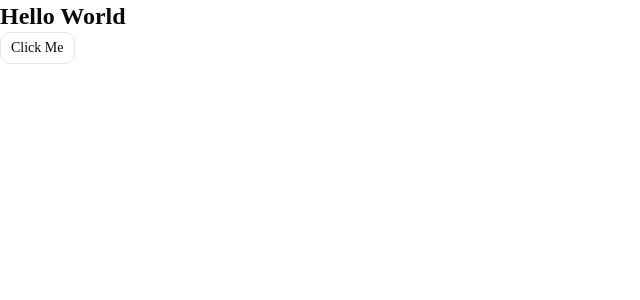
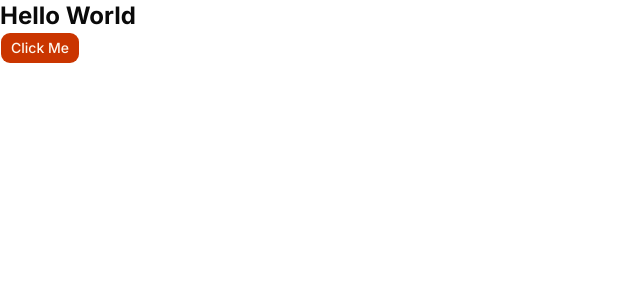
Before and after one commit to saudjavaid2003/woap-ui, a Next.js app: page / in a window 1280 px wide. Shown: the top 300 px of the page, without its empty margins (0-640 px from the left). Built offline with nearby package versions, Linux system fonts and the light colour scheme.

Commit message:
feat: initial commit

```diff
--- a/src/app/globals.css
+++ b/src/app/globals.css
@@ -49,16 +49,14 @@
 }
 
 :root {
-  --background: oklch(1 0 0);
-  --foreground: oklch(0.145 0 0);
   --card: oklch(1 0 0);
   --card-foreground: oklch(0.145 0 0);
   --popover: oklch(1 0 0);
   --popover-foreground: oklch(0.145 0 0);
-  --primary: oklch(0.205 0 0);
-  --primary-foreground: oklch(0.985 0 0);
-  --secondary: oklch(0.97 0 0);
-  --secondary-foreground: oklch(0.205 0 0);
+  --primary: oklch(0.553 0.195 38.402);
+  --primary-foreground: oklch(0.98 0.016 73.684);
+  --secondary: oklch(0.967 0.001 286.375);
+  --secondary-foreground: oklch(0.21 0.006 285.885);
   --muted: oklch(0.97 0 0);
   --muted-foreground: oklch(0.556 0 0);
   --accent: oklch(0.97 0 0);
@@ -75,12 +73,14 @@
   --radius: 0.625rem;
   --sidebar: oklch(0.985 0 0);
   --sidebar-foreground: oklch(0.145 0 0);
-  --sidebar-primary: oklch(0.205 0 0);
-  --sidebar-primary-foreground: oklch(0.985 0 0);
+  --sidebar-primary: oklch(0.646 0.222 41.116);
+  --sidebar-primary-foreground: oklch(0.98 0.016 73.684);
   --sidebar-accent: oklch(0.97 0 0);
   --sidebar-accent-foreground: oklch(0.205 0 0);
   --sidebar-border: oklch(0.922 0 0);
   --sidebar-ring: oklch(0.708 0 0);
+  --background: oklch(1 0 0);
+  --foreground: oklch(0.145 0 0);
 }
 
 .dark {
@@ -90,9 +90,9 @@
   --card-foreground: oklch(0.985 0 0);
   --popover: oklch(0.205 0 0);
   --popover-foreground: oklch(0.985 0 0);
-  --primary: oklch(0.922 0 0);
-  --primary-foreground: oklch(0.205 0 0);
-  --secondary: oklch(0.269 0 0);
+  --primary: oklch(0.47 0.157 37.304);
+  --primary-foreground: oklch(0.98 0.016 73.684);
+  --secondary: oklch(0.274 0.006 286.033);
   --secondary-foreground: oklch(0.985 0 0);
   --muted: oklch(0.269 0 0);
   --muted-foreground: oklch(0.708 0 0);
@@ -109,8 +109,8 @@
   --chart-5: oklch(0.269 0 0);
   --sidebar: oklch(0.205 0 0);
   --sidebar-foreground: oklch(0.985 0 0);
-  --sidebar-primary: oklch(0.488 0.243 264.376);
-  --sidebar-primary-foreground: oklch(0.985 0 0);
+  --sidebar-primary: oklch(0.705 0.213 47.604);
+  --sidebar-primary-foreground: oklch(0.98 0.016 73.684);
   --sidebar-accent: oklch(0.269 0 0);
   --sidebar-accent-foreground: oklch(0.985 0 0);
   --sidebar-border: oklch(1 0 0 / 10%);
--- a/src/app/layout.tsx
+++ b/src/app/layout.tsx
@@ -1,6 +1,9 @@
 import type { Metadata } from "next";
-import { Geist, Geist_Mono } from "next/font/google";
+import { Geist, Geist_Mono, Inter } from "next/font/google";
 import "./globals.css";
+import { cn } from "@/lib/utils";
+
+const inter = Inter({subsets:['latin'],variable:'--font-sans'});
 
 const geistSans = Geist({
   variable: "--font-geist-sans",
@@ -25,7 +28,7 @@ export default function RootLayout({
   return (
     <html
       lang="en"
-      className={`${geistSans.variable} ${geistMono.variable} h-full antialiased`}
+      className={cn("h-full", "antialiased", geistSans.variable, geistMono.variable, "font-sans", inter.variable)}
     >
       <body className="min-h-full flex flex-col">{children}</body>
     </html>
--- a/src/app/page.tsx
+++ b/src/app/page.tsx
@@ -4,7 +4,7 @@ const page = () => {
   return (
     <div>
       <h1 className='text-2xl font-bold'>Hello World</h1>
-      <Button variant="outline">Click Me</Button>
+      <Button >Click Me</Button>
 
     </div>
   )
```
Also changed, not shown: 1 other file (tests, documents, lock files or other folders).
